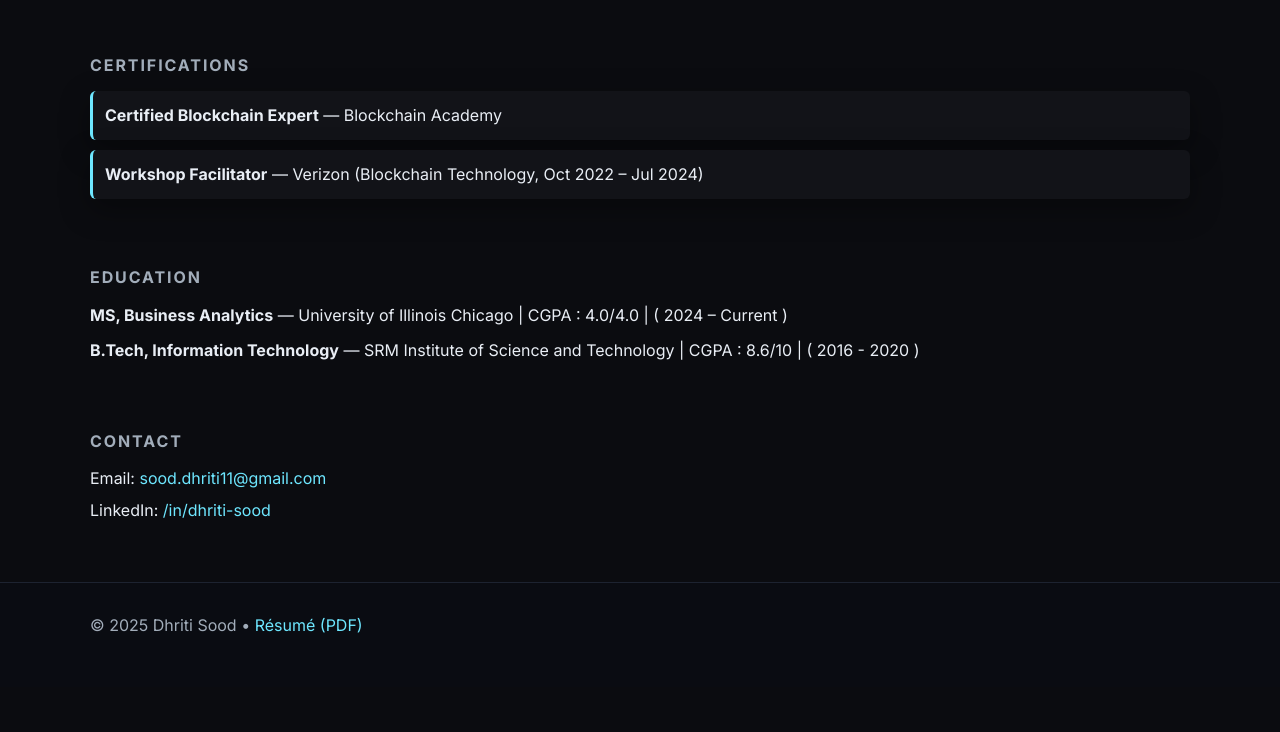
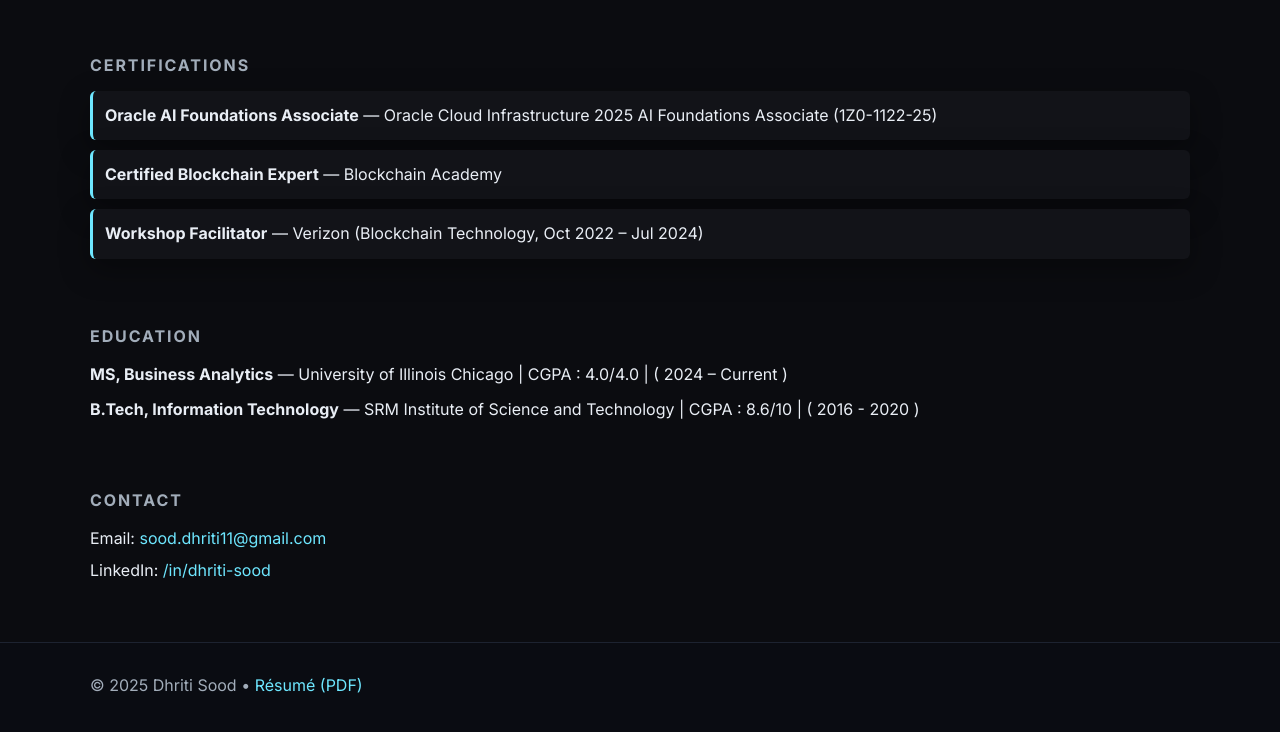
Before and after one commit to dhritisood98/dhritisood98.github.io, a plain HTML site: page index.html in a window 1280 px wide. Shown: the part 2511-3243 px from the top of the page. Before the commit the page ends 3198 px from the top, so only its background shows below. Drawn offline with Linux system fonts and the light colour scheme.

Commit message:
updating

```diff
--- a/index.html
+++ b/index.html
@@ -240,6 +240,7 @@
     <section id="certifications" class="section container">
       <h2>Certifications</h2>
       <ul class="certs">
+        <li><strong>Oracle AI Foundations Associate</strong> — Oracle Cloud Infrastructure 2025 AI Foundations Associate (1Z0-1122-25)</li>
         <li><strong>Certified Blockchain Expert</strong> — Blockchain Academy</li>
         <li><strong>Workshop Facilitator</strong> — Verizon (Blockchain Technology, Oct 2022 – Jul 2024)</li>
       </ul>
```
